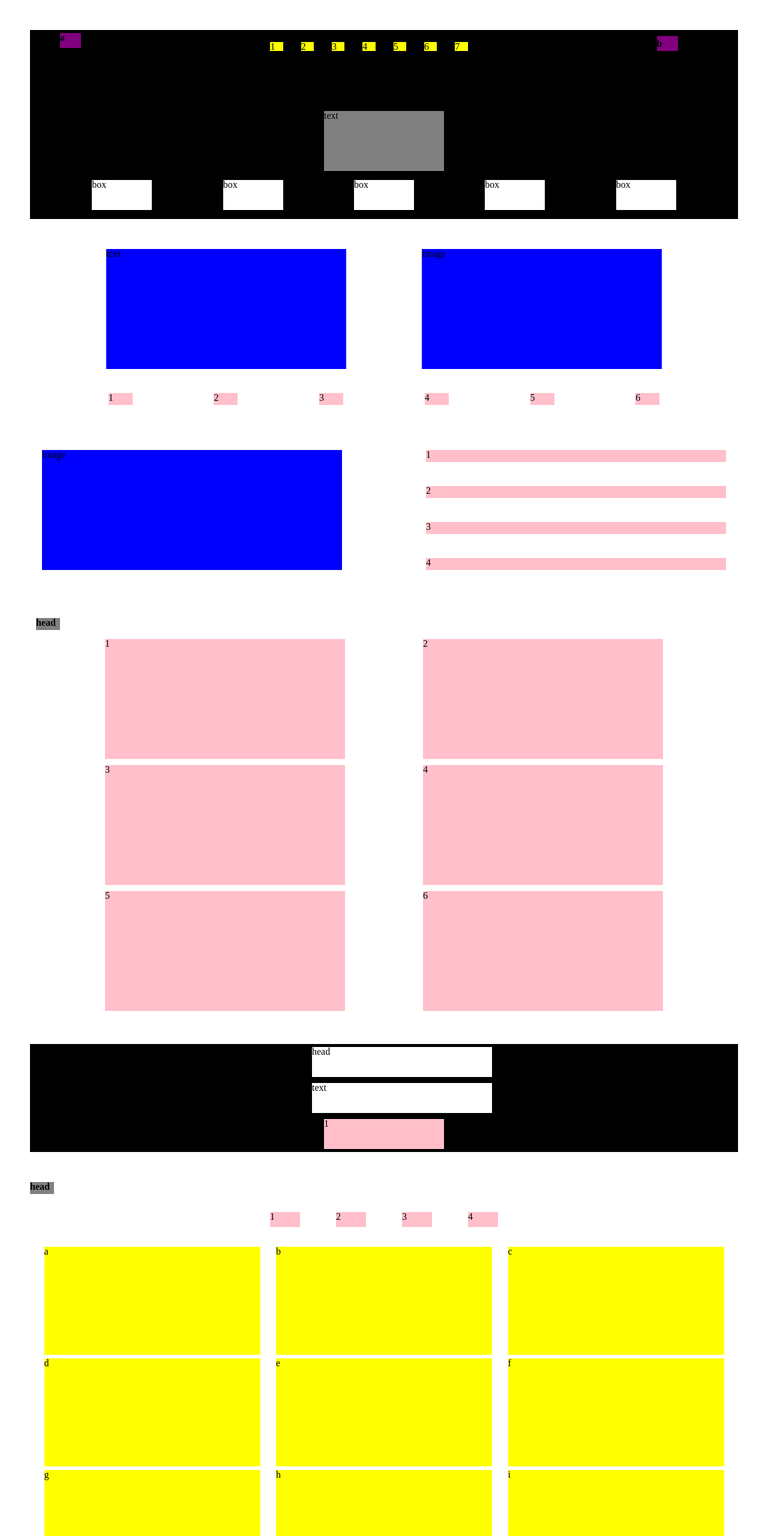
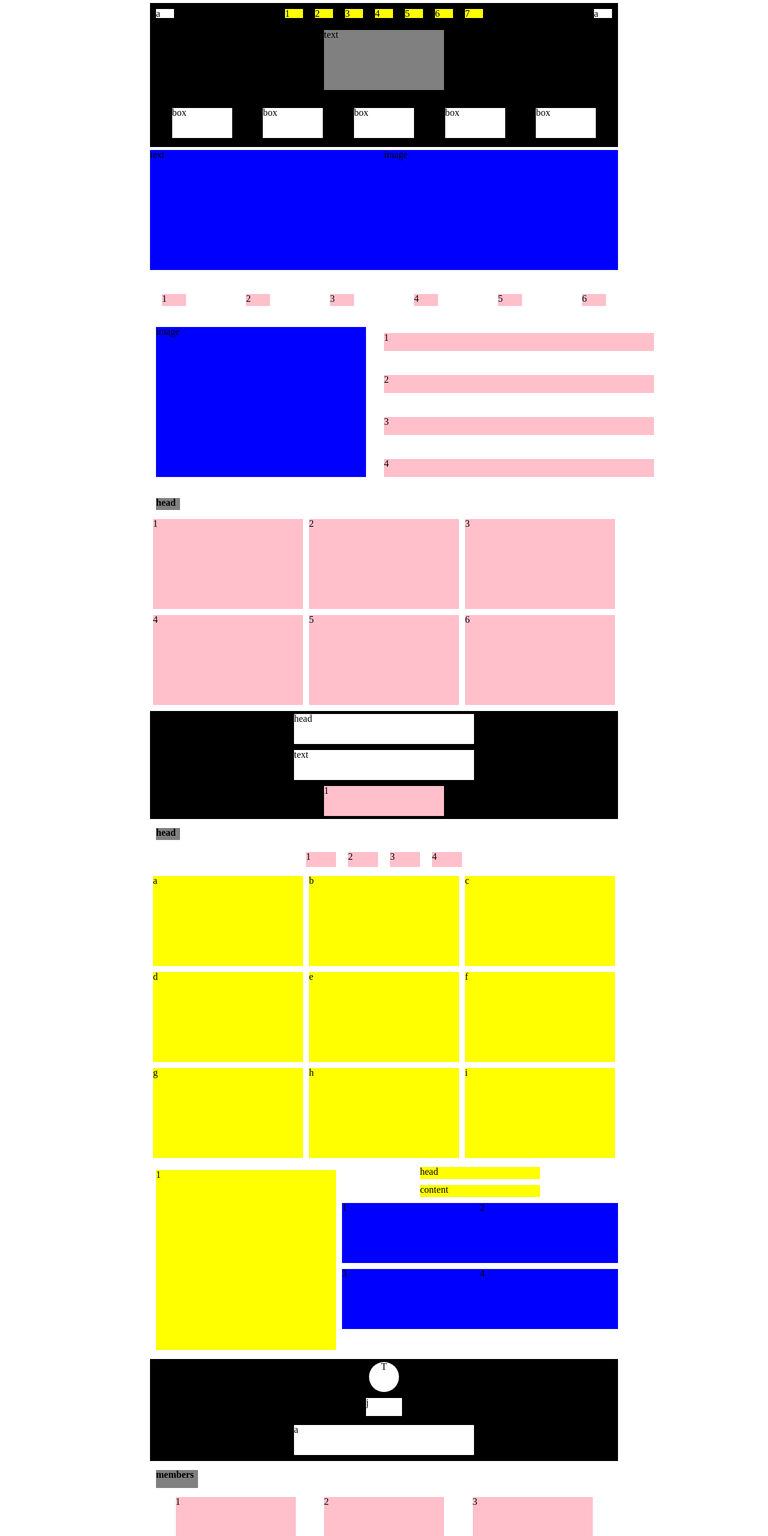
Before and after one commit to FabevyVel/kis01-project-1, a plain HTML site: page sakthi/index.html in a window 1280 px wide. Shown: the top 2560 px of the page at 60% size. Drawn offline with Linux system fonts and the light colour scheme.

Commit message:
Margin size changed.

```diff
--- a/sakthi/css/style2.css
+++ b/sakthi/css/style2.css
@@ -1,50 +1,60 @@
 .front
 {
 	display:flex;
-	/*border:2px solid black;*/
 	flex-direction:column;
-	margin:50px;
+	margin:250px;
+	margin-top:5px;
+	margin-bottom:5px;
 	background-color:black;
-
 }
 .front .header
 {
 	display:flex;
 	flex-direction:row;
-	margin:50px;
-	justify-content:center;
-	margin-top:5px;
+	justify-content:space-between;
 }
-
-.front .header .start
+.front .header .begin
 {
-	height:25px;
-	width:50px;
-	background-color:purple;
-	margin-right:300px;
-
+	display:flex;
+	height:30px;
 }
-.front .header .text
+.front .header .begin .text
+{
+	height:15px;
+	width:30px;
+	background-color:white;
+	margin:10px;
+}
+.front .header .center
+{
+	display:flex;
+	height:30px;
+}
+.front .header .center .text
 {
 	height:15px;
 	width:30px;
 	background-color:yellow;
-	margin:15px;
-
+	margin:10px;
 }
-.front .header .end
+.front .header .last
 {
-	height:25px;
-	width:50px;
-	background-color:purple;
-	margin-left:300px;
-	margin-top:5px;
-
+	display:flex;
+	height:30px;
+	margin:0px;
+}
+.front .header .last .text
+{
+	height:15px;
+	width:30px;
+	background-color:white;
+	margin:10px;
 }
 .front .head
 {
 	display:flex;
 	justify-content:center;
+	margin:15px;
 }
 .front .head .text
 {
@@ -68,15 +78,16 @@
 .intro
 {
 	display:flex;
-	/*border:2px solid black;*/
-	margin:50px;
+	margin:250px;
+	margin-top:5px;
+	margin-bottom:5px;
 	flex-direction:column;
 }
 .intro .content
 {
 	display:flex;
 	flex-direction:row;
-	justify-content:space-evenly;
+	justify-content:space-between;
 
 }
 .intro .content .text
@@ -89,61 +100,58 @@
 {
 	display:flex;
 	flex-direction:row;
-	justify-content:space-evenly;
+	justify-content:space-between;
 }
 .intro .footer .text
 {
 	height:20px;
 	width:40px;
 	background-color:pink;
-	margin:5px;
+	margin:20px;
 	margin-top:40px;
-
 }
 .about
 {
 	display:flex;
-	/*border:2px solid black;*/
-	margin:50px;
+	margin:250px;
+	margin-top:5px;
+	margin-bottom:5px;
 	flex-direction:row;
-	justify-content:space-between;
 }
 .about .slide1
 {
 	display:flex;
-	flex-direction:row;
 }
 .about .slide1 .text
 {
-	height:200px;
-	width:500px;
+	height:250px;
+	width:350px;
 	background-color:blue;
-	margin:20px;
+	margin:10px;
 }
 .about .slide2
 {
 	display:flex;
 	flex-direction:column;
 }
-
 .about .slide2 .text
 {
-	height:20px;
-	width:500px;
+	height:30px;
+	width:450px;
 	background-color:pink;
 	margin:20px;
 }
 .services
 {
 	display:flex;
-	/*border:2px solid black;*/
 	flex-direction:column;
-	margin:50px;
+	margin:250px;
+	margin-top:5px;
+	margin-bottom:5px;
 }
 .services .split1
 {
 	display:flex;
-	flex-direction:column;
 }
 .services .split1 .text
 {
@@ -162,24 +170,23 @@
 }
 .services .split .text
 {
-	height:200px;
-	width:400px;
+	height:150px;
+	width:250px;
 	background-color:pink;
 	margin:5px;
 }
 .action
 {
 	display:flex;
-	/*border:2px solid black;*/
-	margin:50px;
+	margin:250px;
+	margin-top:5px;
+	margin-bottom:5px;
 	flex-direction:column;
-	justify-content:center;
 	background-color:black;
 }
 .action .split1
 {
 	display:flex;
-	justify-content:center;
 	flex-direction:column;
 }
 .action .split1 .text
@@ -187,8 +194,9 @@
 	height:50px;
 	width:300px;
 	background-color:white;
-	margin:5px;
-	margin-left:470px;
+	margin:0px auto;
+	margin-top:5px;
+	margin-bottom:5px;
 }
 .action .split2
 {
@@ -204,8 +212,9 @@
 }
 .portfolio
 {
-	margin:50px;
-	/*border:2px solid black;*/
+	margin:250px;
+	margin-top:5px;
+	margin-bottom:5px;
 	display:flex;
 	flex-direction:column;
 
@@ -220,6 +229,7 @@
 	background-color:grey;
 	height:20px;
 	width:40px;
+	margin:10px;
 }
 .portfolio .split3
 {
@@ -232,7 +242,7 @@
 	background-color:pink;
 	height:25px;
 	width:50px;
-	margin:30px;
+	margin:10px;
 }
 .portfolio .split2
 {
@@ -244,14 +254,15 @@
 .portfolio .split2 .text
 {
 	background-color:yellow;
-	height:180px;
-	width:360px;
-	margin:3px;
+	height:150px;
+	width:250px;
+	margin:5px;
 }
 .activities
 {
-	margin:50px;
-	/*border:2px solid black;*/
+	margin:250px;
+	margin-top:5px;
+	margin-bottom:5px;
 	display:flex;
 	flex-direction:row;
 }
@@ -262,9 +273,9 @@
 .activities .split1 .text
 {
 	height:300px;
-	width:400px;
+	width:300px;
 	background-color:yellow;
-	margin:50px;
+	margin:10px;
 }
 .activities .split2
 {
@@ -275,15 +286,15 @@
 {
 	display:flex;
 	flex-direction:column;
-	justify-content:center;
 }
 .activities .split2 .split21 .text
 {
 	height:20px;
 	width:200px;
 	background-color:yellow;
-	margin:5px;
-	margin-left:180px;
+	margin:0px auto;
+	margin-top:5px;
+	margin-bottom:5px;
 }
 .activities .split2 .split22
 {
@@ -293,39 +304,65 @@
 }
 .activities .split2 .split22 .text
 {
-	height:125px;
-	width:250px;
+	height:100px;
+	width:230px;
 	background-color:blue;
-	margin:10px;
+	margin:0px auto;
+	margin-top:5px;
+	margin-bottom:5px;
 }
 .end
 {
 	display:flex;
-	margin:50px;
-	/*border:2px solid black;*/
+	margin:250px;
+	margin-top:5px;
+	margin-bottom:5px;
 	flex-direction:column;
 	justify-content:center;
 	background-color:black;
 }
+.end .pic
+{
+	height:50px;
+	width:50px;
+	background-color:white;
+	border-radius:100%;
+	margin:0px auto;
+	margin-top:5px;
+	margin-bottom:5px;
+	text-align:center;
+}
 .end .text
 {
 	height:30px;
-	width:100px;
+	width:60px;
 	background-color:white;
-	margin:10px;
-	margin-left:550px;
+	margin:0px auto;
+	margin-top:5px;
+	margin-bottom:5px;
+}
+.end .content
+{
+	height:50px;
+	width:300px;
+	background-color:white;
+	margin:0px auto;
+	margin-top:10px;
+	margin-bottom:10px;
 }
 .members
 {
 	display:flex;
-	/*border:2px solid black;*/
 	flex-direction:column;
-	margin:50px;
+	margin:250px;
+	margin-top:5px;
+	margin-bottom:5px;
 }
 .members .split1
 {
 	display:flex;
 	flex-direction:column;
+	margin:10px;
 }
 .members .split1 .text
 {
@@ -344,14 +381,15 @@
 .members .split .text
 {
 	height:150px;
-	width:300px;
+	width:200px;
 	background-color:pink;
 	margin:5px;
 }
 .contact
 {
-	margin:50px;
-	/*border:2px solid black;*/
+	margin:250px;
+	margin-top:5px;
+	margin-bottom:5px;
 	display:flex;
 	flex-direction:column;
 }
@@ -359,14 +397,22 @@
 {
 	display:flex;
 	flex-direction:column;
-	justify-content:center;
+}
+.contact .box .dark
+{
+	height:20px;
+	width:80px;
+	background-color:gray;
+	margin:10px;
 }
 .contact .box .text
 {
 	height:150px;
 	width:500px;
 	background-color:brown;
-	margin-left:350px;
+	margin:0px auto;
+	margin-bottom:10px;
+	margin-top:10px;
 }
 .contact .split
 {
@@ -384,7 +430,9 @@
 	height:20px;
 	width:50px;
 	background-color:blue;
-	margin:10px;
+	margin:0px auto;
+	margin-top:10px;
+	margin-bottom:10px;
 }
 .contact .split2
 {
@@ -395,7 +443,7 @@
 {
 	display:flex;
 	flex-direction:row;
-
+	justify-content:space-between;
 }
 .contact .split2 .split21 .text
 {
@@ -414,12 +462,14 @@
 	height:20px;
 	width:150px;
 	background-color:blue;
-	margin:10px;
+	margin:0px auto;
+	margin-top:10px;
+	margin-bottom:10px;
 }
 .contact .split2 .split23
 {
 	display:flex;
-	flex-direction:column;
+	justify-content:center;
 }
 .contact .split2 .split23 .text
 {
@@ -427,31 +477,33 @@
 	width:50px;
 	background-color:pink;
 	margin:10px;
-	margin-left:50px;
 }
 .last
 {
 	display:flex;
-	/*border:2px solid black;*/
 	flex-direction:column;
-	margin:50px;
+	margin:250px;
+	margin-top:10px;
+	margin-bottom:10px;
 }
 .last .split1
 {
 	display:flex;
 	flex-direction:row;
 	background-color:black;
+	justify-content:space-between;
 }
 .last .split1 .split11
 {
 	display:flex;
 	flex-direction:row;
-	margin:20px;
+	margin:10px;
+	justify-content:center;
 }
 .last .split1 .split11 .text
 {
 	height:100px;
-	width:200px;
+	width:100px;
 	background-color:white;
 	margin:10px;
 }
@@ -466,11 +518,13 @@
 }
 .last .split1 .split12 .split121 .text
 {
-	width:300px;
+	width:200px;
 	height:30px;
 	background-color:white;
-	margin:10px;
-	margin-left:100px;
+	margin:0px auto;
+	margin-right:10px;
+	margin-top:30px;
+	margin-bottom:10px;
 }
 .last .split1 .split12 .split122
 {
@@ -482,15 +536,20 @@
 	width:70px;
 	height:20px;
 	background-color:white;
-	margin-top:50px;
-	margin-left:190px;
+	margin:0px auto;
+	margin-right:0px;
+	margin-top:10px;
+	margin-bottom:10px;
 }
 .last .split1 .split12 .split122 .button
 {
 	width:50px;
 	height:20px;
 	background-color:purple;
-	margin-top:50px;
+	margin:0px auto;
+	margin-left:0px;
+	margin-top:10px;
+	margin-bottom:10px;
 }
 .last .split2
 {
--- a/sakthi/index.html
+++ b/sakthi/index.html
@@ -8,7 +8,10 @@
 <body>
 <div class="front">
 <div class="header">
-<h1 class="start">a</h1>
+<div class="begin">
+<p class="text">a</p>
+</div>
+<div class="center">
 <p class="text">1</p>
 <p class="text">2</p>
 <p class="text">3</p>
@@ -16,7 +19,10 @@
 <p class="text">5</p>
 <p class="text">6</p>
 <p class="text">7</p>
-<h2 class="end">b</h2>
+</div>
+<div class="last">
+<p class="text">a</p>
+</div>
 </div>
 <div class="head">
 <p class="text">text</p>
@@ -116,9 +122,9 @@
 </div>
 </div>
 <div class="end">
-<p class="text">T</p>
+<p class="pic">T</p>
 <p class="text">j</p>
-<p class="text">a</p>
+<p class="content">a</p>
 </div>
 <div class="members">
 <div class="split1">
```
